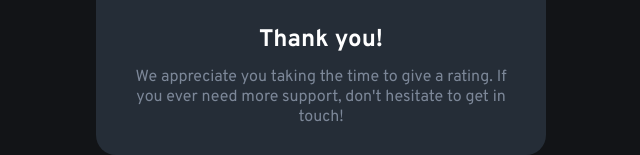
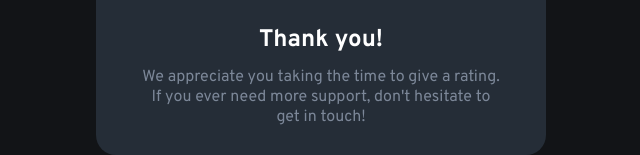
Before and after one commit to GabrielDeFreitas/front-end-mentor-challenges, a plain HTML site: page interactive-rating-component-main/index.html in a window 1280 px wide. Shown: the part 662-817 px from the top of the page, 319-959 px from the left. Drawn offline with Linux system fonts and the light colour scheme.

Commit message:
align text

```diff
--- a/interactive-rating-component-main/style.css
+++ b/interactive-rating-component-main/style.css
@@ -82,6 +82,9 @@ li > button:focus {
   text-align: center;
 }
 .receive-content > p {
+  width: 91%;
+  margin-left: auto;
+  margin-right: auto;
   text-align: center;
 }
 .image {
```
